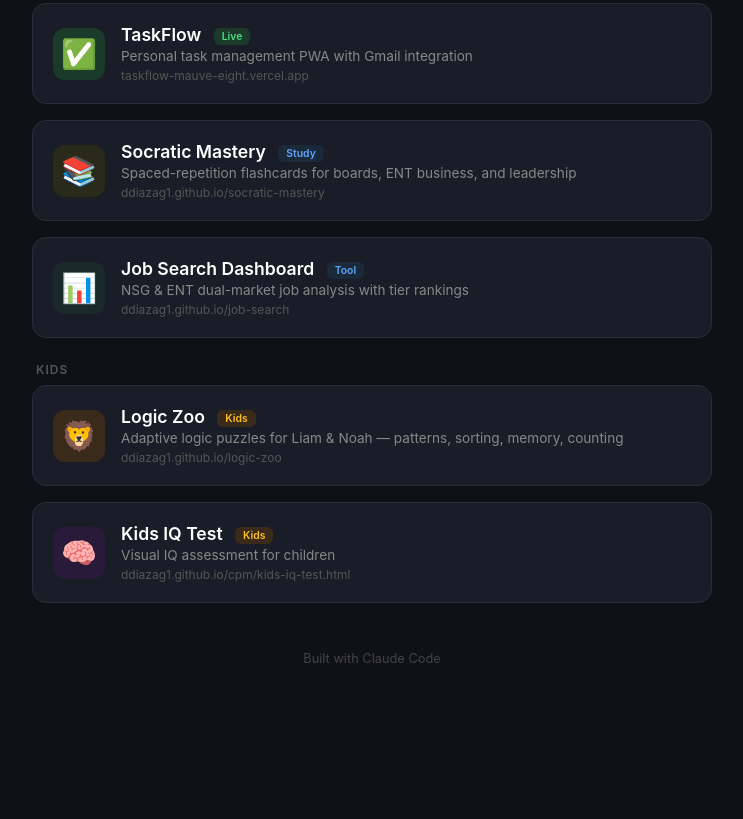
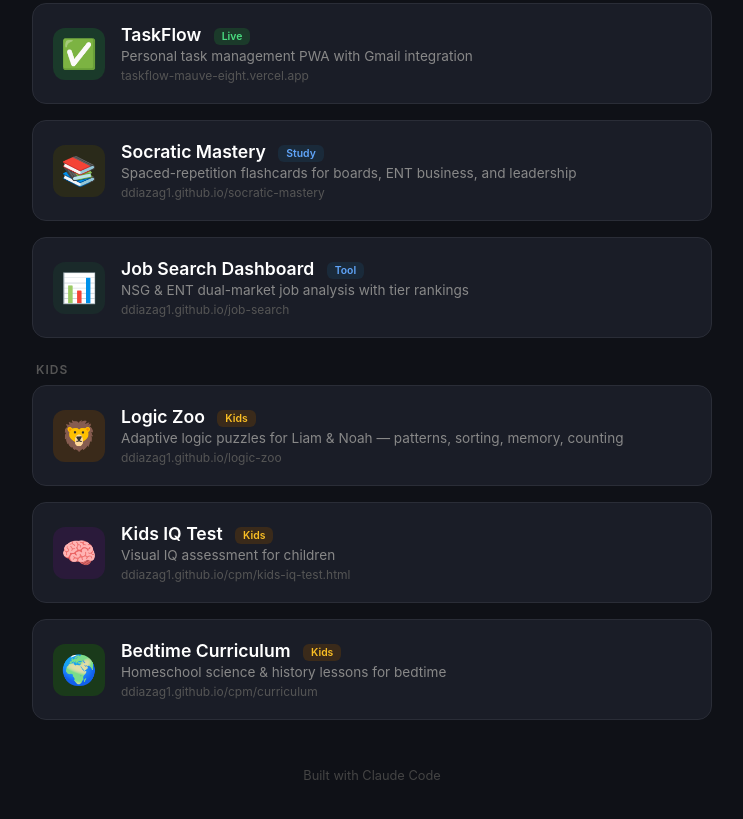
Before and after one commit to ddiazag1/ddiazag1.github.io, a plain HTML site: page index.html in a window 1280 px wide. Shown: the part 434-1253 px from the top of the page, without its empty margins (268-1011 px from the left). Before the commit the page ends 1140 px from the top, so only its background shows below. Drawn offline with Linux system fonts and the light colour scheme.

Commit message:
Add Bedtime Curriculum link

```diff
--- a/index.html
+++ b/index.html
@@ -107,6 +107,14 @@
         <div class="card-url">ddiazag1.github.io/cpm/kids-iq-test.html</div>
       </div>
     </a>
+    <a class="card" href="https://ddiazag1.github.io/cpm/curriculum/" target="_blank">
+      <div class="icon" style="background:#1A3A1A">&#x1F30D;</div>
+      <div class="card-text">
+        <div class="card-title">Bedtime Curriculum <span class="tag tag-kids">Kids</span></div>
+        <div class="card-desc">Homeschool science & history lessons for bedtime</div>
+        <div class="card-url">ddiazag1.github.io/cpm/curriculum</div>
+      </div>
+    </a>
   </div>
 
   <footer>Built with Claude Code</footer>
```
